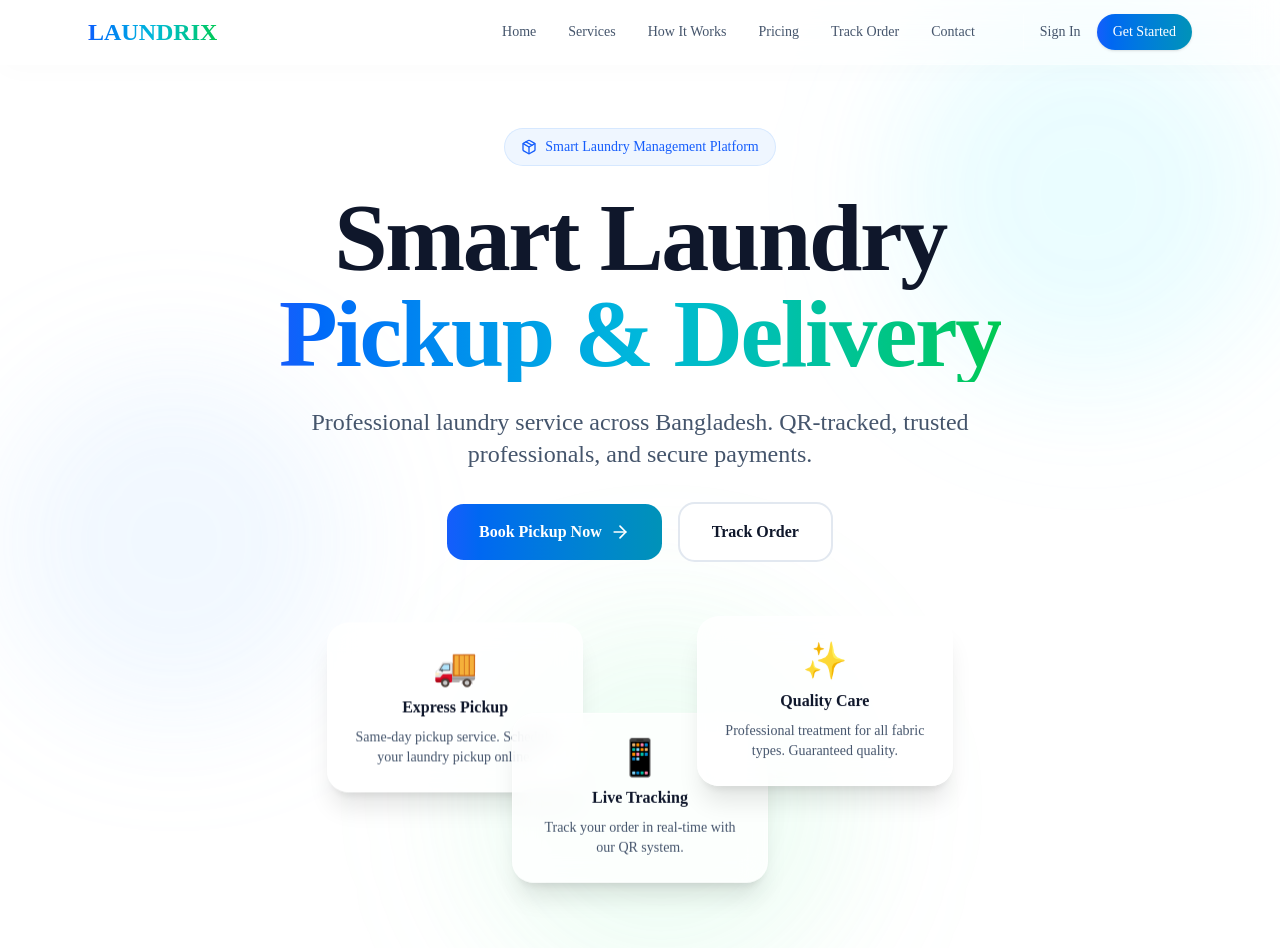
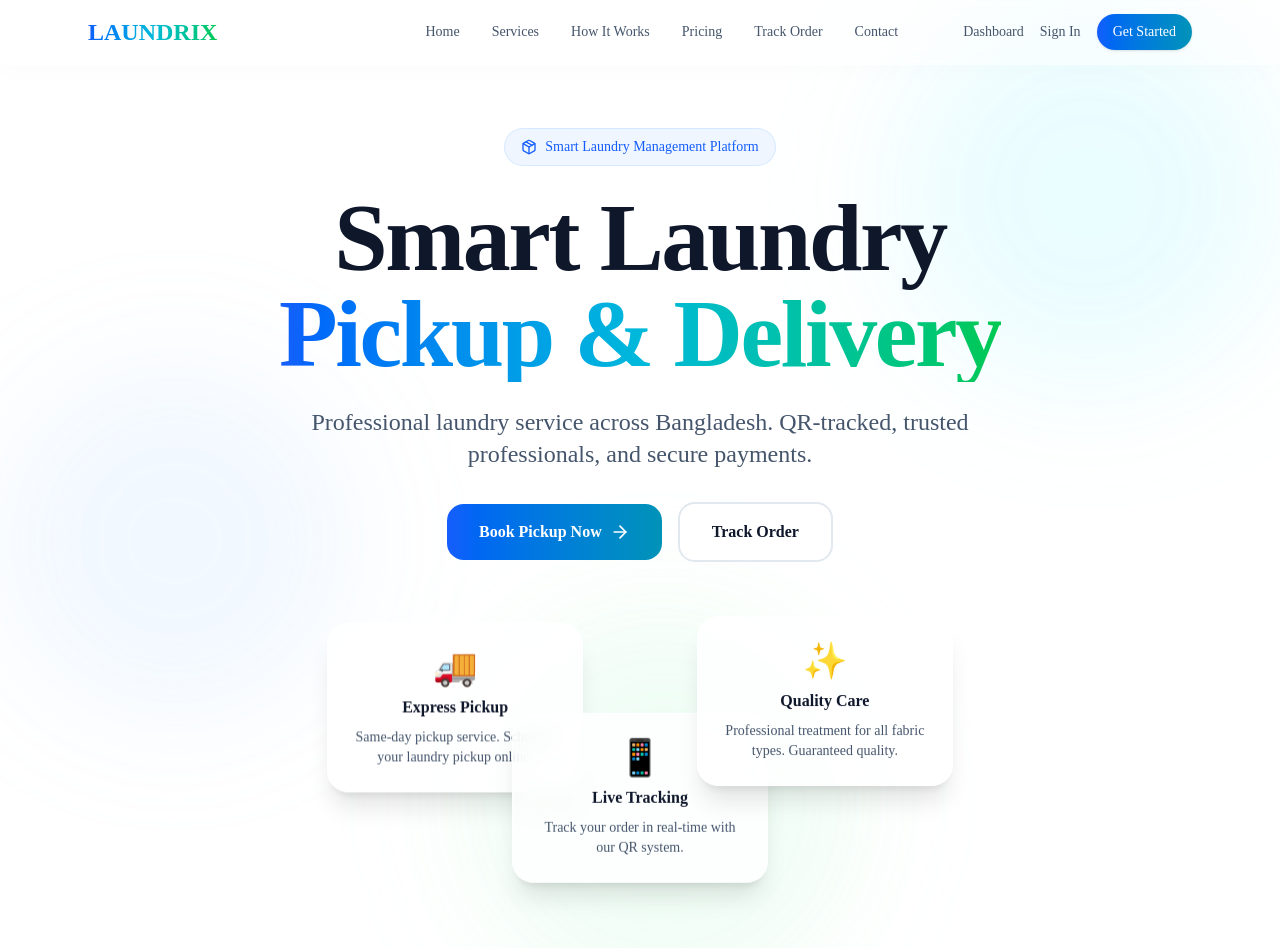
Before and after one commit to jevxo26/LAVO, a Next.js app: page / in a window 1280 px wide. Shown: the top 948 px of the page. Built offline with nearby package versions, Linux system fonts and the light colour scheme.

Commit message:
fix: make dashboard link always visible on landing page navbar

```diff
--- a/src/components/Navber.tsx
+++ b/src/components/Navber.tsx
@@ -34,14 +34,12 @@ export function Navber() {
           ))}
 
           <div className="flex items-center space-x-4 ml-4 pl-4 border-l border-white/30">
-            {isAuthenticated && (
             <Link
               href="/dashboard"
               className="text-sm font-medium text-slate-600 hover:text-blue-600 transition-colors"
             >
               Dashboard
             </Link>
-            )}
             <Link
               href="/login"
               className="text-sm font-medium text-slate-600 hover:text-blue-600 transition-colors"
@@ -79,7 +77,6 @@ export function Navber() {
                 </Link>
               ))}
               <div className="border-t pt-2 mt-2 flex flex-col space-y-2">
-                {isAuthenticated && (
                 <Link
                   href="/dashboard"
                   className="text-sm font-medium text-slate-600 hover:text-blue-600 transition-colors"
@@ -87,7 +84,6 @@ export function Navber() {
                 >
                   Dashboard
                 </Link>
-                )}
                 <Link href="/login" className="text-sm font-medium text-slate-600 hover:text-blue-600 transition-colors" onClick={() => setIsOpen(false)}>
                   Sign In
                 </Link>
```
Lines whose indentation alone changed are shown as unchanged.
